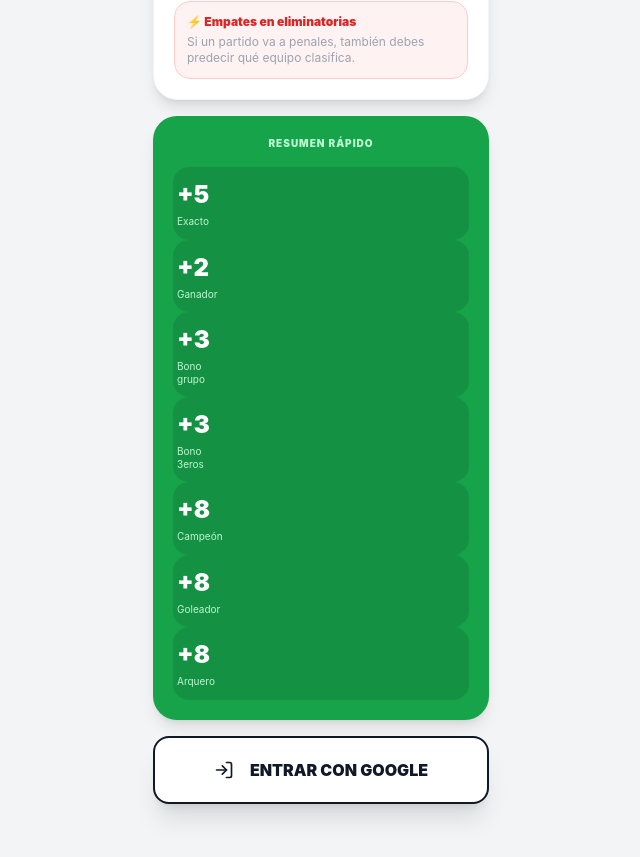
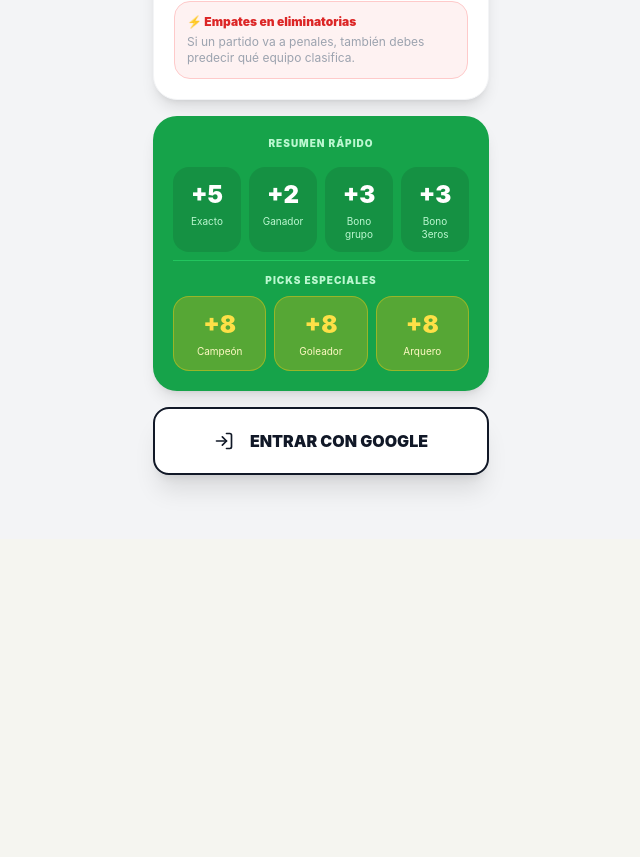
Before and after one commit to felipeur10/PollaMundial2026, a React (Vite) app: page / in a window 1280 px wide. Shown: the part 1767-2624 px from the top of the page, without its empty margins (319-959 px from the left). After the commit the page ends 2306 px from the top, so only its background shows below. Built offline with nearby package versions, Linux system fonts and the light colour scheme; no server answers.

Commit message:
feat: agregar picks especiales +8 pts en reglamento Home

```diff
--- a/src/App.jsx
+++ b/src/App.jsx
@@ -200,21 +200,33 @@ const Home = () => {
 {/* Resumen */}
 <div className="bg-green-600 rounded-3xl p-5 shadow-lg">
   <p className="text-green-200 font-black uppercase text-[10px] tracking-widest mb-4 text-center">Resumen rápido</p>
-  <div className="grid-cols-3 sm:grid-cols-4">
+  <div className="grid grid-cols-4 gap-2 text-center mb-2">
     {[
       { pts: '5', label: 'Exacto' },
       { pts: '2', label: 'Ganador' },
       { pts: '3', label: 'Bono\ngrupo' },
       { pts: '3', label: 'Bono\n3eros' },
-      { pts: '8', label: 'Campeón' },
-      { pts: '8', label: 'Goleador' },
-      { pts: '8', label: 'Arquero' },
     ].map(({ pts, label }) => (
       <div key={label} className="bg-green-700/50 rounded-2xl py-3 px-1">
         <p className="text-white font-black text-2xl">+{pts}</p>
         <p className="text-green-200 text-[10px] mt-1 whitespace-pre-line leading-tight">{label}</p>
       </div>
     ))}
+  </div>
+  <div className="border-t border-green-500 pt-3 mt-1">
+    <p className="text-green-200 font-black uppercase text-[10px] tracking-widest mb-2 text-center">Picks especiales</p>
+    <div className="grid grid-cols-3 gap-2 text-center">
+      {[
+        { pts: '8', label: 'Campeón' },
+        { pts: '8', label: 'Goleador' },
+        { pts: '8', label: 'Arquero' },
+      ].map(({ pts, label }) => (
+        <div key={label} className="bg-yellow-500/30 border border-yellow-400/40 rounded-2xl py-3 px-1">
+          <p className="text-yellow-300 font-black text-2xl">+{pts}</p>
+          <p className="text-yellow-100 text-[10px] mt-1 leading-tight">{label}</p>
+        </div>
+      ))}
+    </div>
   </div>
 </div>
 
```
